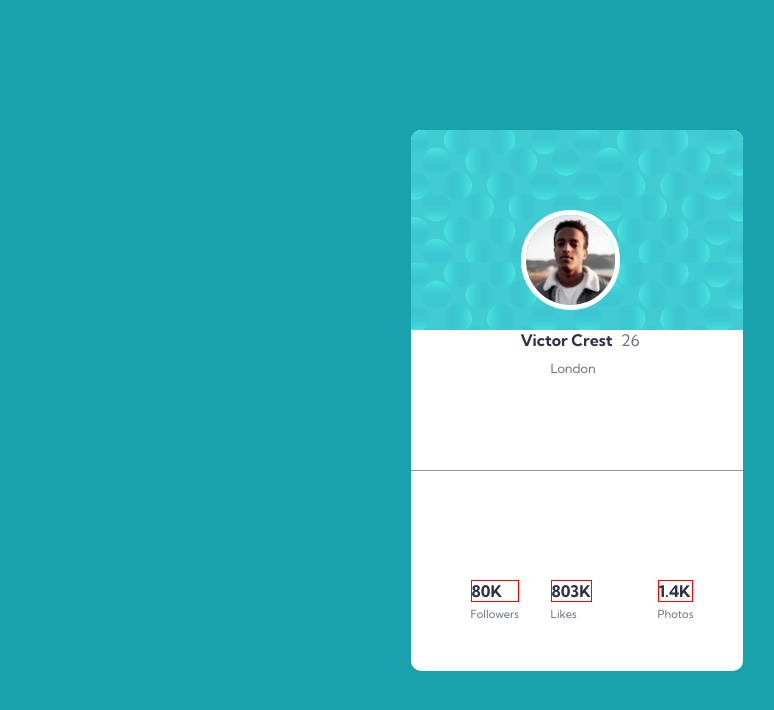
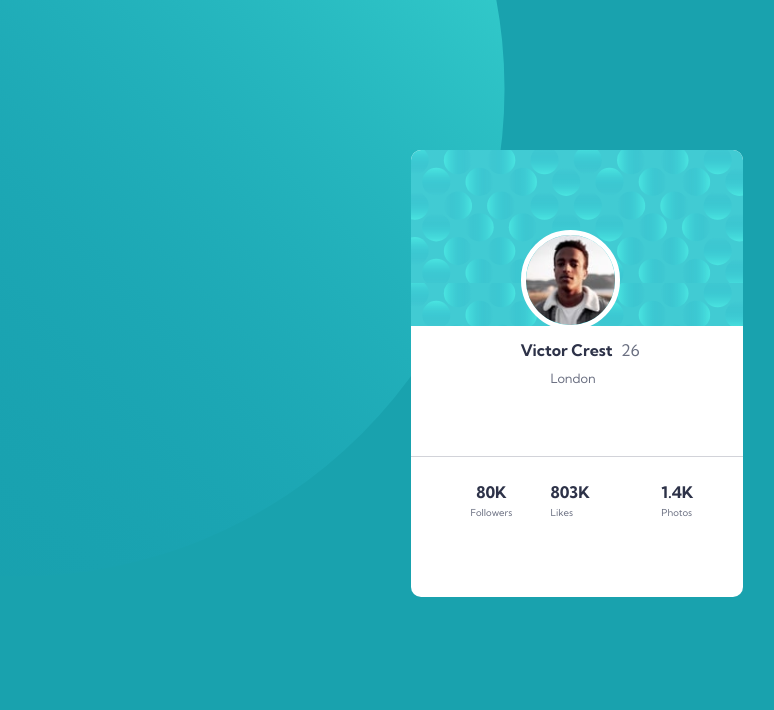
Before and after one commit to emmanuelkumah/frontendMentor-ProfileCard, a plain HTML site: page index.html in a window 1280 px wide. Shown: the whole page, without its empty margins (63-837 px from the left). Drawn offline with Linux system fonts and the light colour scheme.

Commit message:
Add top background pattern

```diff
--- a/index.html
+++ b/index.html
@@ -7,8 +7,10 @@
     <link rel="shortcut icon" href="./images/favicon-32x32.png" type="image/x-icon">
     <title>Profile Card</title>
 </head>
-<body>
-    <main>
+<body class="bg-pattern-top">
+    <div ></div>
+    <main >
+        <!-- <div style="background-image:url(./images/bg-pattern-bottom.svg)"></div> -->
         <section class="card-background">
             <img src="./images/image-victor.jpg" alt="profile-image" class="profileImage"/>
             <h1>Victor Crest <span>26</span></h1>
--- a/style.css
+++ b/style.css
@@ -19,19 +19,25 @@ body {
   justify-content: center;
   align-items: center;
   background-color: var(--darkCyan);
+  /* position: relative; */
 }
 
 main {
   border-radius: 10px;
   width: 26vw;
-  margin-top: 130px;
+  margin-top: 150px;
   margin-bottom: 100px;
   background-color: white;
+}
+.bg-pattern-top {
+  background-image: url(./images/bg-pattern-top.svg);
+  background-position: bottom 120px left -410px;
+  background-repeat: no-repeat;
 }
 .card-background {
   background-image: url(./images/bg-pattern-card.svg);
   background-size: contain;
-  height: 25vh;
+  height: 22vh;
   border-top-left-radius: 10px;
   border-top-right-radius: 10px;
   position: relative;
@@ -51,7 +57,7 @@ main {
   font-size: 1rem;
   color: var(--veryDarkSaturatedBlue);
   position: absolute;
-  top: 200px;
+  top: 190px;
   left: 110px;
 }
 span {
@@ -64,45 +70,45 @@ span {
   font-weight: 400;
   font-size: 0.8rem;
   position: absolute;
-  top: 230px;
+  top: 220px;
   left: 140px;
 }
 .card-details {
   display: flex;
-  height: 40vh;
+  height: 25vh;
   position: relative;
 }
 hr {
   position: relative;
-  top: 120px;
-  margin-top: 20px;
+  top: 60px;
+  margin-top: 70px;
   border: none;
-  background-color: var(--darkGray);
+  background-color: var(--veryDarkgrayishBlue);
+  opacity: 0.3;
   height: 1px;
 }
 .card-details h2 {
   font-size: 1rem;
   color: var(--veryDarkSaturatedBlue);
-  /* padding-top: 20px; */
-  border: 1px solid red;
+  text-align: center;
 }
 .card-details p {
-  font-size: 0.7rem;
+  font-size: 0.6rem;
   padding-top: 5px;
   color: var(--veryDarkgrayishBlue);
 }
+.card-details_followers,
+.card-details_likes,
+.card-details_photos {
+  position: absolute;
+  top: 85px;
+}
 .card-details_followers {
-  position: absolute;
-  bottom: 50px;
   left: 60px;
 }
 .card-details_likes {
-  position: absolute;
-  bottom: 50px;
   left: 140px;
 }
 .card-details_photos {
-  position: absolute;
-  bottom: 50px;
   right: 50px;
 }
```
